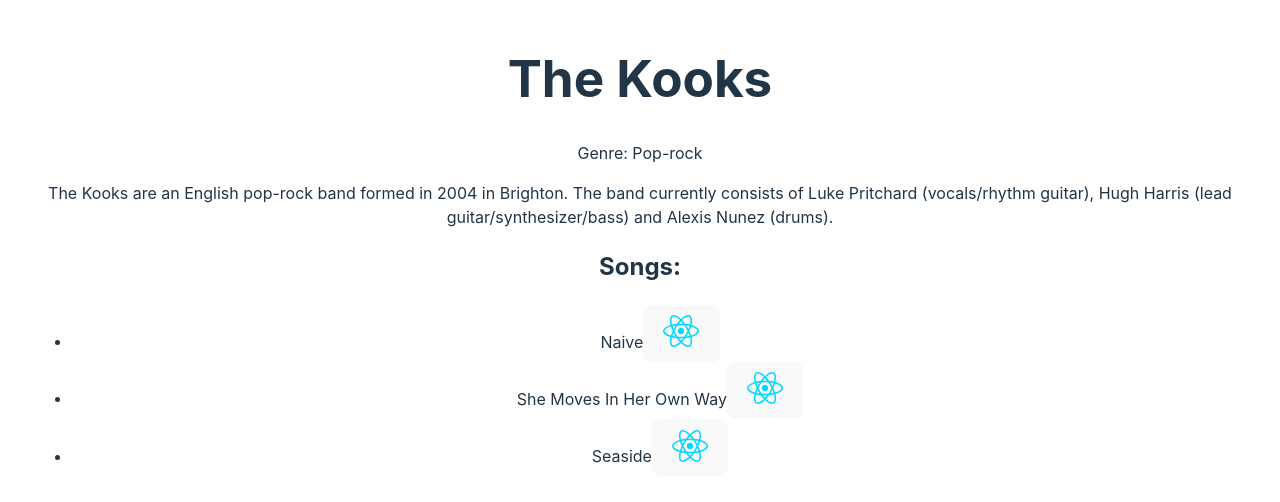
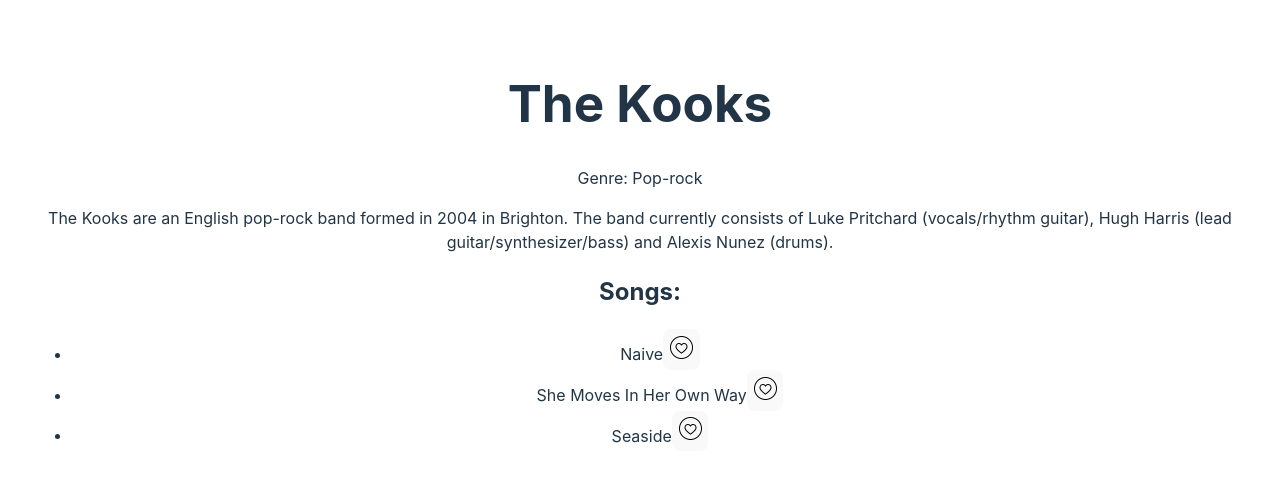
Before and after one commit to SamM71/music-app, a React (Vite) app: page / in a window 1280 px wide. Shown: the part 146-648 px from the top of the page. Built offline with nearby package versions, Linux system fonts and the light colour scheme.

Commit message:
change like button icons

```diff
--- a/src/App.jsx
+++ b/src/App.jsx
@@ -1,25 +1,25 @@
 import { useState } from 'react'
-import reactLogo from './assets/react.svg'
-import viteLogo from '/vite.svg'
+import likeIcon from './assets/like_empty.png'
+import likedIcon from './assets/like_filled.png'
 import './App.css'
 
 const LikeButton = () => {
-  const [image, setLiked] = useState(reactLogo);
+  const [image, setLiked] = useState(likeIcon);
   const [isClicked, setIsClicked] = useState(false);
 
 
   const handleClick = () => {
     if (isClicked) {
-      setLiked(reactLogo);
+      setLiked(likeIcon);
     } else {
-      setLiked(viteLogo);
+      setLiked(likedIcon);
     }
     setIsClicked(!isClicked);
   };
 
   return (
     <button className={ `like-button ${isClicked && 'liked'}` } onClick={ handleClick }>
-      <span className="likes-counter"><img src={image}/></span>
+      <span className="likes-counter"><img src={image} alt="like button" width="25" height="25"/></span>
     </button>
   );
 };
--- a/src/index.css
+++ b/src/index.css
@@ -39,7 +39,7 @@
 button {
   border-radius: 8px;
   border: 1px solid transparent;
-  padding: 0.6em 1.2em;
+  padding: 0.3em;
   font-size: 1em;
   font-weight: 500;
   font-family: inherit;
```
Also changed, not shown: src/assets/like_empty.png (added), src/assets/like_filled.png (added).
